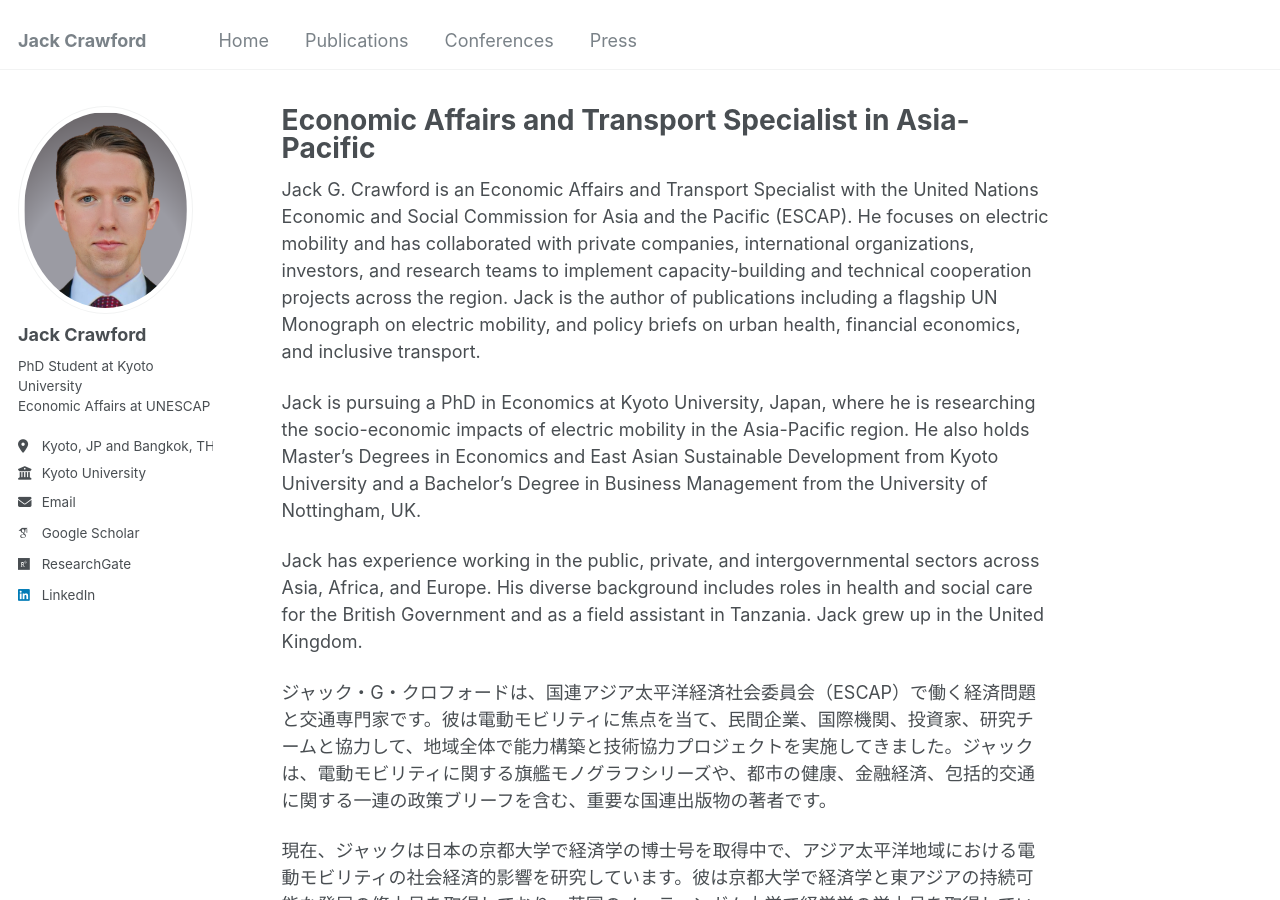
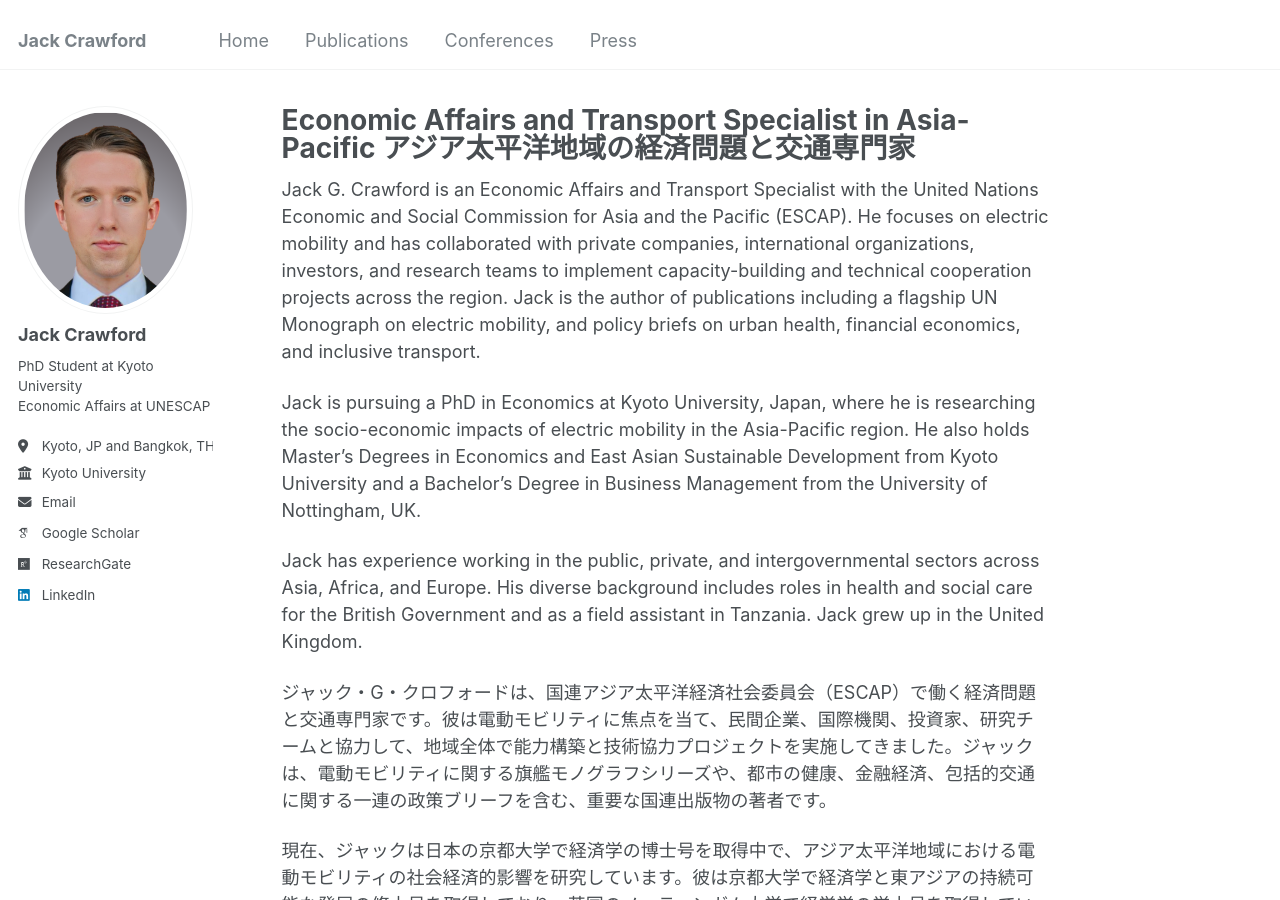
Before and after one commit to jackgcrawford/jackcrawford, a Jekyll site: the page built from _pages/about.md, in a window 1280 px wide and 900 px high. Built offline with Jekyll 4.4.1, drawn with Linux system fonts in a browser that asks for light colours; some web fonts are replaced.

Commit message:
Update about.md

```diff
--- a/_pages/about.md
+++ b/_pages/about.md
@@ -1,6 +1,6 @@
 ---
 permalink: /
-title: "Economic Affairs and Transport Specialist in Asia-Pacific"
+title: "Economic Affairs and Transport Specialist in Asia-Pacific アジア太平洋地域の経済問題と交通専門家"
 author_profile: true
 redirect_from:
   - /about/
```
